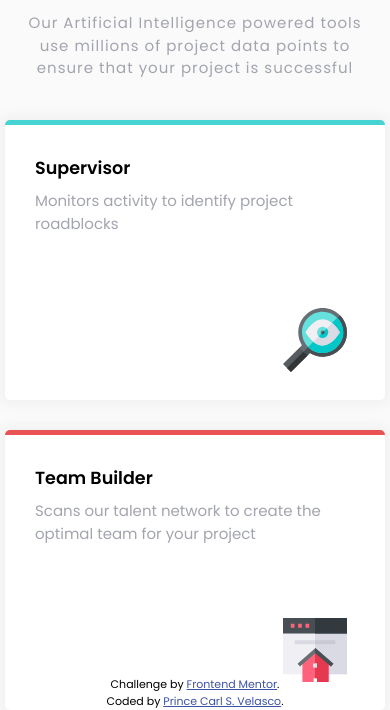
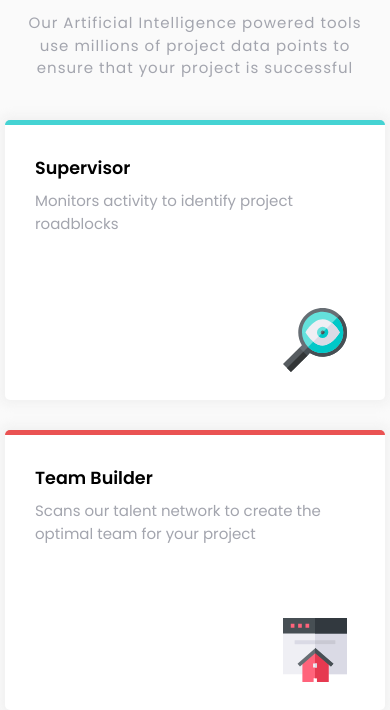
Before and after one commit to PrynsTag/Four-Card-Feature-Section, a plain HTML site: page index.html in a window 390 px wide. Shown: the part 134-844 px from the top of the page. Drawn offline with Linux system fonts and the light colour scheme.

Commit message:
Change the footer

```diff
--- a/css/style.css
+++ b/css/style.css
@@ -152,6 +152,15 @@ body {
     .wrapper {
         grid-template-columns: 1fr;
     }
+
+    .attribution {
+        position: absolute;
+        bottom: -555px;
+        width: 100%;
+        /* left: 50%; */
+        /* transform: translate(-50%); */
+
+    }
 }
 
 @media only screen and (max-width: 425px) {
```
